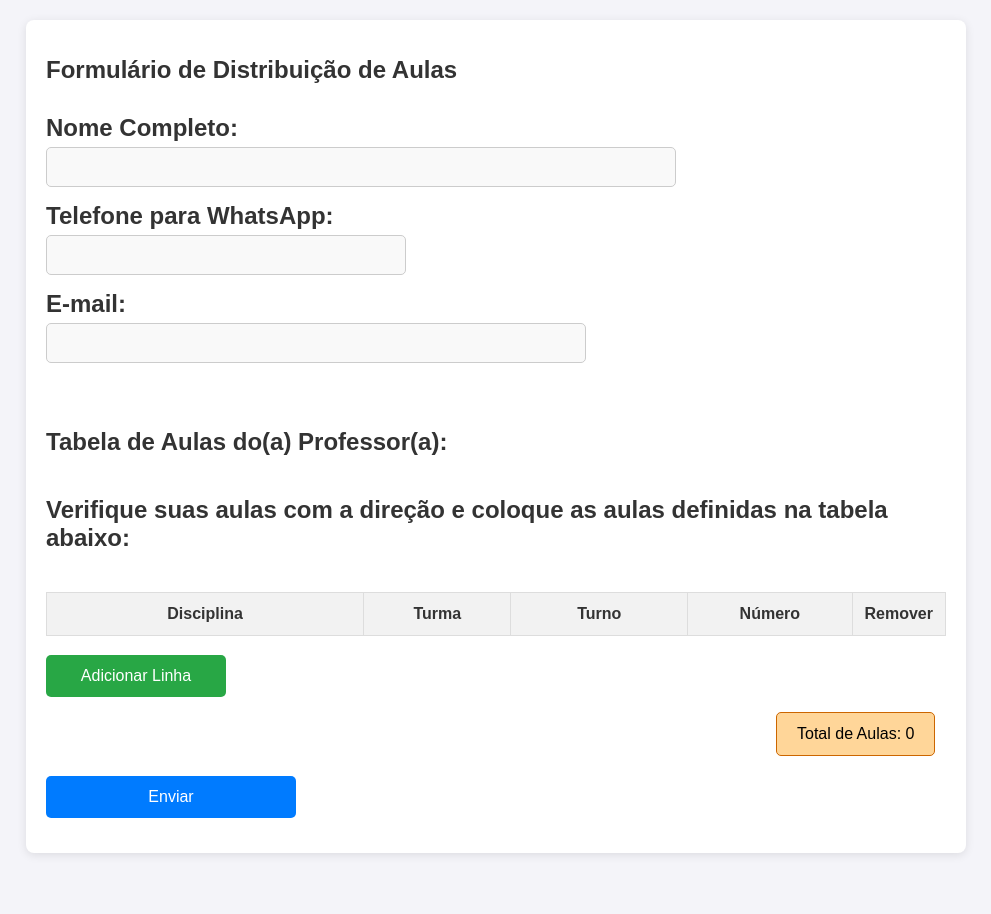
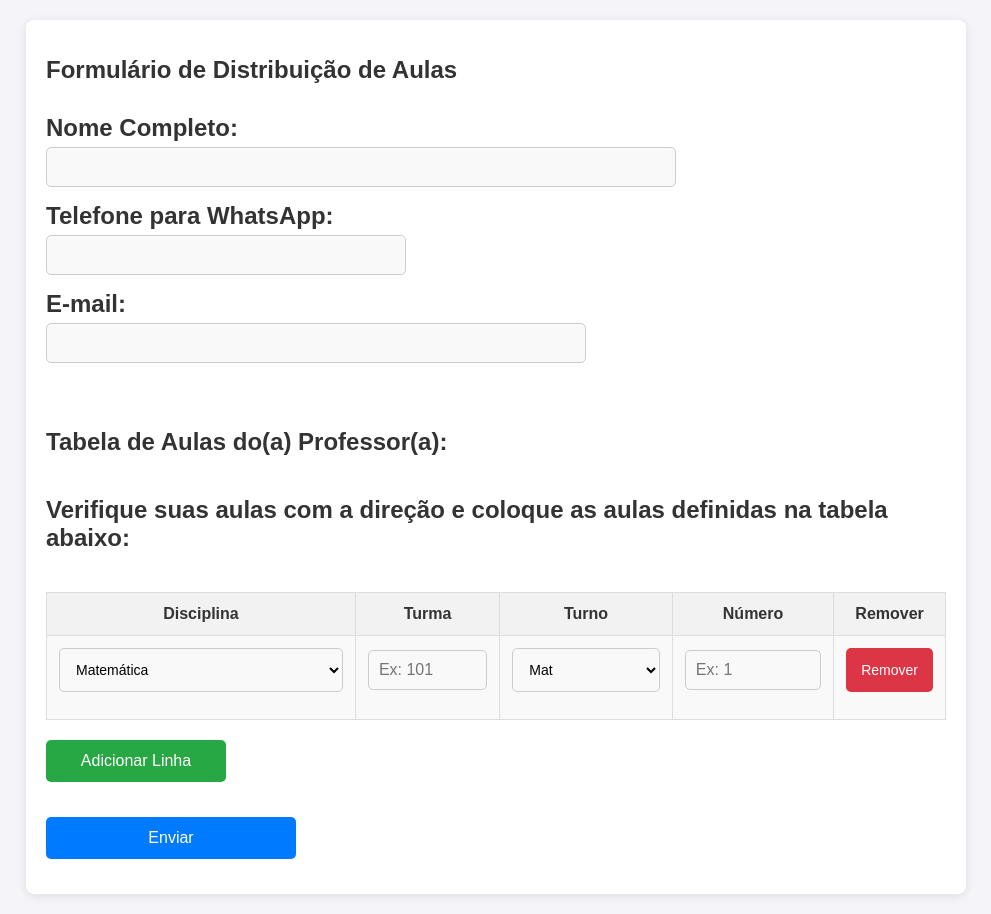
Before and after one commit to jorgejoseback/aulas, a plain HTML site: page index.html in a window 1280 px wide. Shown: the whole page, without its empty margins (144-1135 px from the left). Before the commit the page ends 873 px from the top, so only its background shows below. Drawn offline with Linux system fonts and the light colour scheme.

Commit message:
index.html

```diff
--- a/index.html
+++ b/index.html
@@ -223,18 +223,6 @@
             background-color: #0056b3;
 
         }
-
-        /* Estilos do contador de aulas */
-        .counter {
-            margin-left: 730px;
-            padding: 12px 20px;
-            background-color: #ffd699;
-            border: 1px solid #cc6600;
-            border-radius: 5px;
-            font-size: 16px;
-            display: inline-block;
-        }
-
     </style>
 </head>
 <body>
@@ -275,17 +263,36 @@
             </thead>
             <tbody>
                 <tr>
-
+                    <td>
+                        <select style="width: 100%;">
+                            <option value="Matemática">Matemática</option>
+                            <option value="Português">Português</option>
+                            <option value="História">História</option>
+                            <option value="Geografia">Geografia</option>
+                            <option value="Física">Física</option>
+                            <option value="Química">Química</option>
+                            <option value="Biologia">Biologia</option>
+                            <option value="Inglês">Inglês</option>
+                        </select>
+                    </td>
+                    <td><input type="text" pattern="[0-9]{3}" maxlength="3" placeholder="Ex: 101" style="width: 100%;"></td>
+                    <td>
+                        <select style="width: 100%;">
+                            <option value="Mat">Mat</option>
+                            <option value="Vesp">Vesp</option>
+                            <option value="Not">Not</option>
+                            <option value="Mag-Not">Mag-Not</option>
+                            <option value="Tec-Ves">Tec-Ves</option>
+                            <option value="Tec-Not">Tec-Not</option>
+                        </select>
+                    </td>
+                    <td><input type="text" max="9" min="1" placeholder="Ex: 1" maxlength="1" style="width: 100%;"></td>
+                    <td><button onclick="removeRowFromCell(this)" style="width: 100%;">Remover</button></td>
                 </tr>
             </tbody>
         </table>
         <div class="buttons">
             <button class="add-button" onclick="addRow(this)">Adicionar Linha</button>
-        </div>
-
-        <!-- Contador de aulas -->
-        <div class="counter">
-        	Total de Aulas: <span id="total-aulas">0</span>
         </div>
 
         <!-- Botão de envio com largura personalizada -->
@@ -295,23 +302,15 @@
     <iframe name="hidden_iframe" style="display:none;"></iframe>
 
     <script>
-        let totalAulas = 0;
 
         function addRow(button) {
             const tbody = button.closest("div").previousElementSibling.querySelector("tbody");
             const newRow = document.createElement("tr");
 
-
             // Coluna Disciplina
             const disciplinaCell = document.createElement("td");
             const disciplinaSelect = document.createElement("select");
-            const disciplinas = [
-    "🔻",
-    "A docência como projeto de vida",
-    "Administração",
-
-];
-
+            const disciplinas = ["Matemática", "Português", "História", "Geografia", "Física", "Química", "Biologia", "Inglês"];
             disciplinas.forEach(disciplina => {
                 const option = document.createElement("option");
                 option.value = disciplina;
@@ -332,7 +331,7 @@
             // Coluna Turno
             const turnoCell = document.createElement("td");
             const turnoSelect = document.createElement("select");
-            const turnos = ["🔻", "Mat", "Vesp", "Not", "Mag-Not", "Tec-Ves", "Tec-Not"];
+            const turnos = ["Mat", "Vesp", "Not", "Mag-Not", "Tec-Ves", "Tec-Not"];
             turnos.forEach(turno => {
                 const option = document.createElement("option");
                 option.value = turno;
@@ -349,7 +348,6 @@
             numeroAulasInput.max = "9";
             numeroAulasInput.min = "1";
             numeroAulasInput.placeholder = "Ex: 1";
-            numeroAulasInput.oninput = updateTotalAulas;
             numeroAulasCell.appendChild(numeroAulasInput);
             newRow.appendChild(numeroAulasCell);
 
@@ -368,20 +366,6 @@
         function removeRowFromCell(button) {
             const row = button.closest("tr");
             row.remove();
-            updateTotalAulas();
-        }
-
-        // Atualiza o total de aulas
-        function updateTotalAulas() {
-            const inputs = document.querySelectorAll("td:nth-child(4) input");
-            totalAulas = 0;
-            inputs.forEach(input => {
-                const value = parseInt(input.value);
-                if (!isNaN(value)) {
-                    totalAulas += value;
-                }
-            });
-            document.getElementById("total-aulas").textContent = totalAulas;
         }
 
         // Mostra uma mensagem ao enviar o formulário e processa a tabela
```
